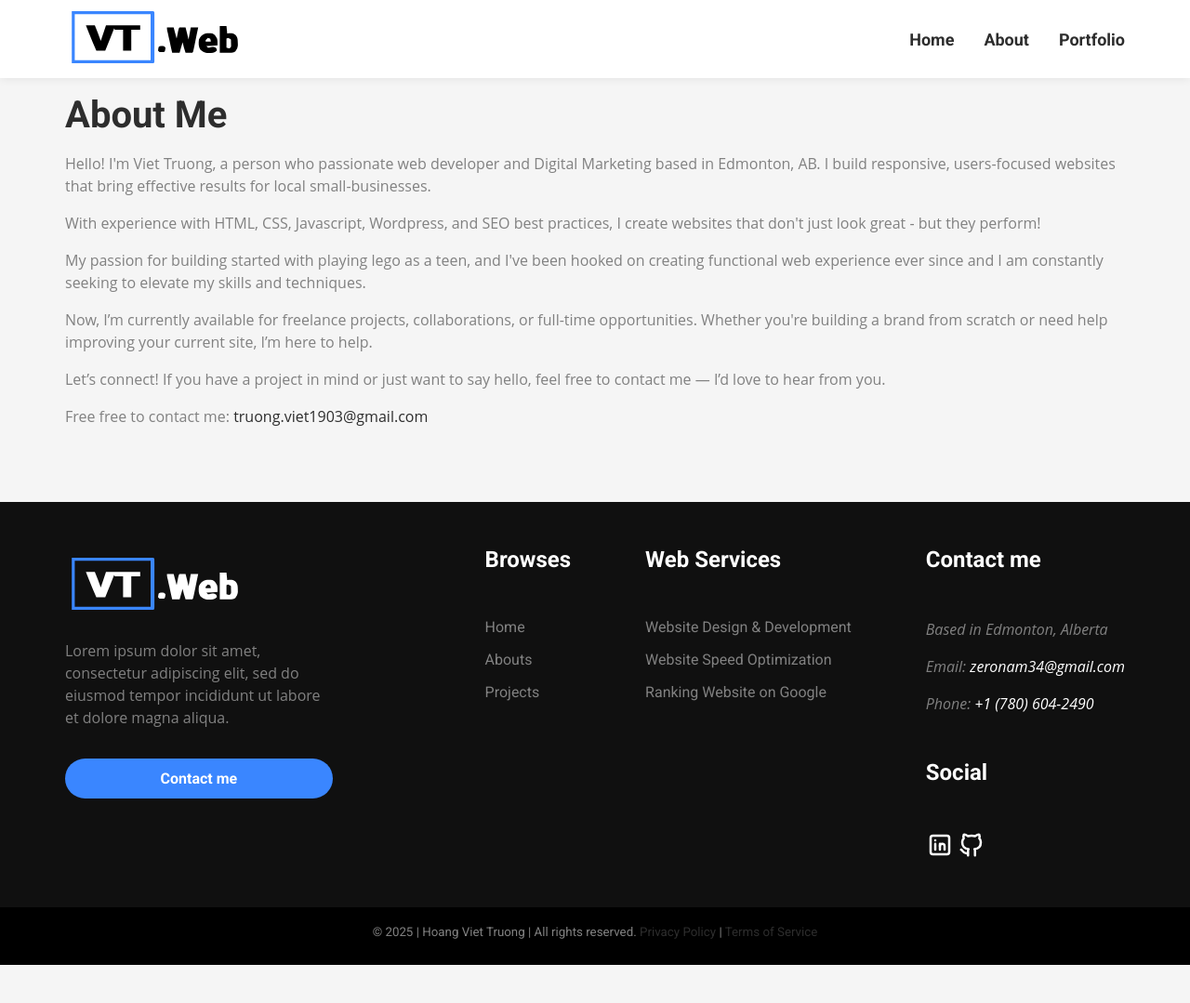
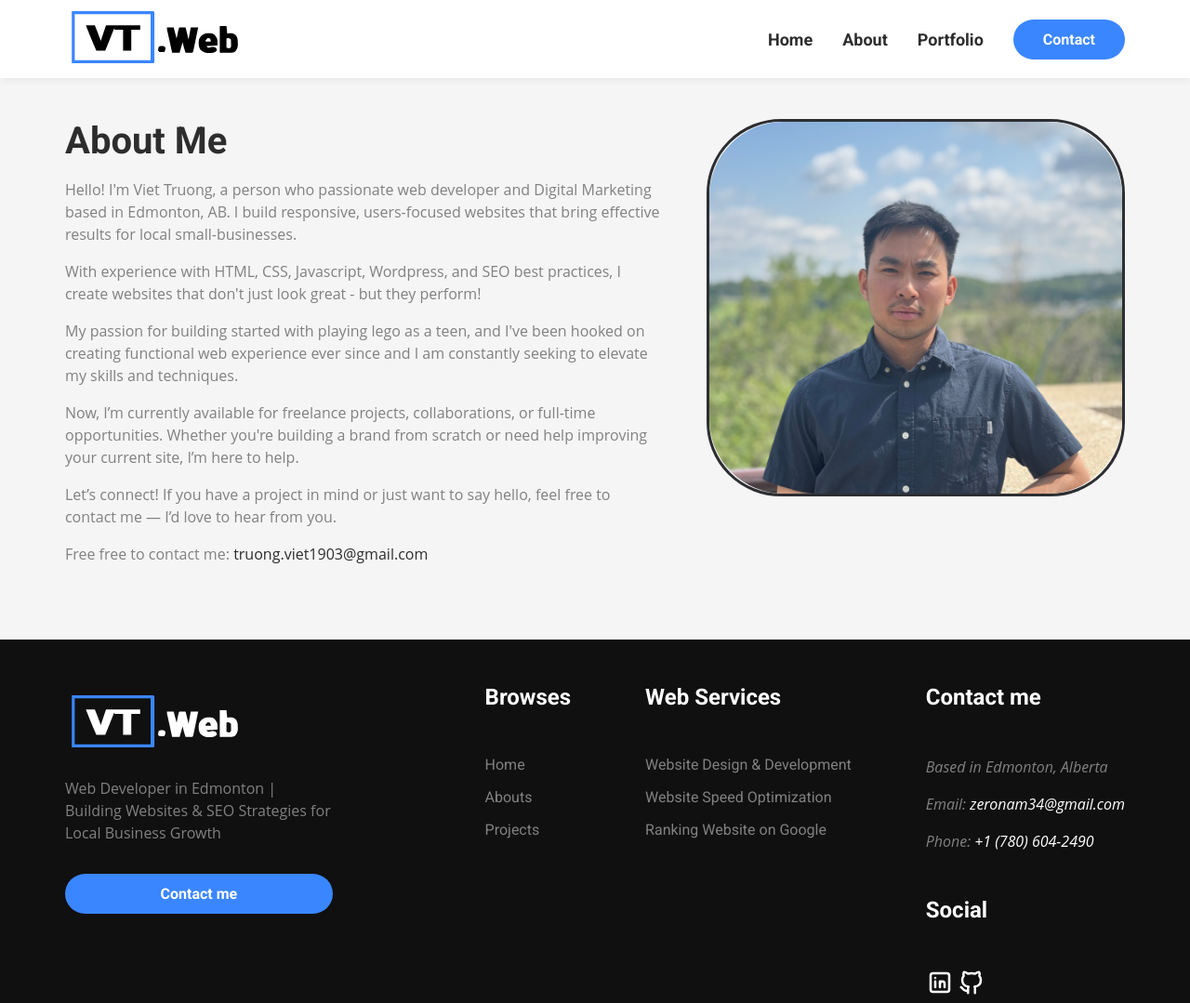
Before and after one commit to Viettruong1903/viettruong1905-website, a website: page about/index.html in a window 1280 px wide. Shown: the top 1079 px of the page at 93% size. Before the commit the page ends 1038 px from the top, so only its background shows below. Drawn offline with Linux system fonts and the light colour scheme.

Commit message:
changing content for homepage, aboutpagae

```diff
--- a/about/index.html
+++ b/about/index.html
@@ -84,6 +84,7 @@
     </header>
     <main>
       <section class="about">
+        <div class="story">
           <h1>About Me</h1>
           <p>Hello! I'm Viet Truong, a person who passionate web developer and Digital Marketing based in Edmonton, AB. I build responsive, users-focused websites that bring effective results for local small-businesses.</p>
           <p>With experience with HTML, CSS, Javascript, Wordpress, and SEO best practices, I create websites that don't just look great - but they perform!</p>
@@ -91,8 +92,10 @@
           <p>Now, I’m currently available for freelance projects, collaborations, or full-time opportunities. Whether you're building a brand from scratch or need help improving your current site, I’m here to help. </p>
           <p>Let’s connect! If you have a project in mind or just want to say hello, feel free to contact me — I’d love to hear from you.</p>
           <p>Free free to contact me: <a href="mailto:truong.viet1903@gmail.com">truong.viet1903@gmail.com</a></p>
-
-
+        </div>
+        <div class="img-profile">
+          <img src="../img/picture-of-a-man.png" alt="Picture of a man smiling outside in the summer time">
+        </div>
 
       </section>
 
@@ -109,9 +112,9 @@
               </a>
             </div>
 
-            <p>Lorem ipsum dolor sit amet, consectetur adipiscing elit, sed do eiusmod tempor incididunt ut labore et dolore magna aliqua. </p>
+            <p>Web Developer in Edmonton | Building Websites & SEO Strategies for Local Business Growth</p>
 
-            <a class="footer-cta btn-primary" href="contact.html">Contact me</a>
+            <a class="footer-cta btn-primary" href="https://hoangviettruong.com/contact/">Contact me</a>
           </section>
 
           <section class="information-container">
--- a/scss/about-page.scss
+++ b/scss/about-page.scss
@@ -1,8 +1,42 @@
 @use 'header';
+@use 'reuseable';
+@use 'mediaqueries';
 @use 'footer';
+
 .about{
-  padding-top: 100px;
-  padding-bottom: 4rem;
+  padding: 6.25rem 1rem 4rem 1rem;
   max-width: 1140px;
   margin: 0 auto;
+
+  @include reuseable.flexCSS(column, space-between, center);
+
+  @include mediaqueries.bp(medium){
+    padding-top: 8rem;
+    gap: 3rem;
+    @include reuseable.flexCSS(row, space-between, flex-start);
+  }
+
+  .story{
+    @include mediaqueries.bp(medium){
+      width: 65%;
+    }
+  }
+
+  .img-profile{
+    width: 100%;
+    height: 400px;
+    border: 3px solid #2d2e32;
+    border-radius: 5rem;
+
+    img{
+      width: 100%;
+      height: 100%;
+      object-fit: cover;
+      border-radius: 5rem;
+    }
+
+    @include mediaqueries.bp(medium){
+      width: 45%;
+    }
+  }
 }
--- a/scss/header.scss
+++ b/scss/header.scss
@@ -79,6 +79,9 @@ header {
         }
         @include mediaqueries.bp(medium) {
           display: none;
+        }
+        @include mediaqueries.bp(large){
+          display: block;
         }
       }
 
```
Also changed, not shown: index.html (+8 -8 lines), portfolio/index.html (+2 -2 lines), contact/index.html (renamed from contact.html), img/picture-of-a-man.png (added), styles.css, 1 other file. Lines whose indentation alone changed are shown as unchanged.
